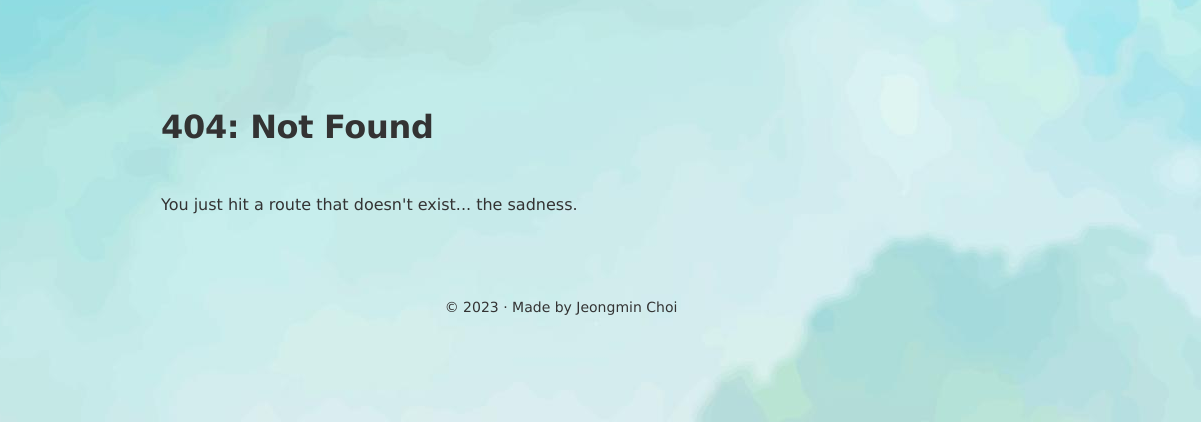
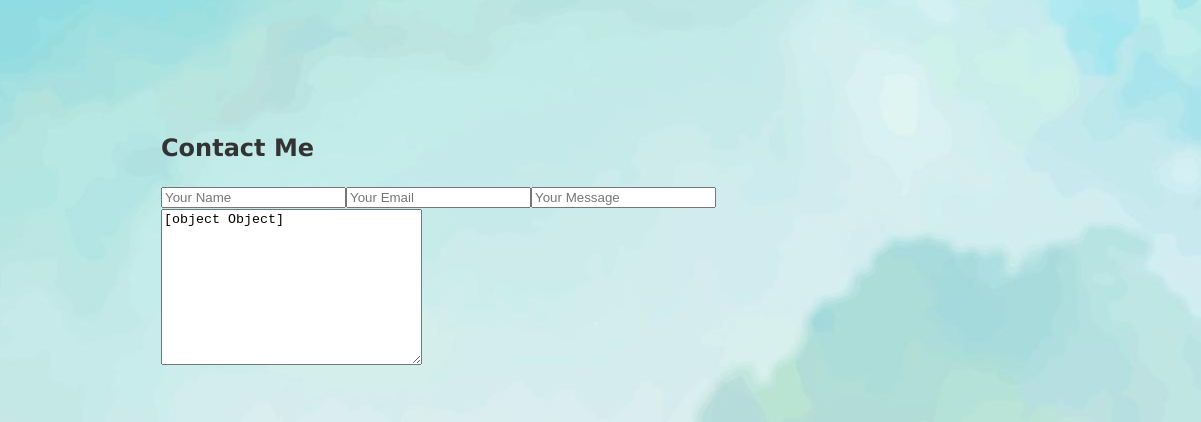
Before and after one commit to JeongminJamie/jeongmin-website, a Gatsby site: page /contact in a window 1280 px wide. Before the commit this address had no page. Shown: the part 106-528 px from the top of the page, 79-1280 px from the left. Built offline with nearby package versions, Linux system fonts and the light colour scheme; Gatsby itself is replaced by a stand-in of ours.

Commit message:
working on an addition of email API

```diff
--- a/src/pages/contact.js
+++ b/src/pages/contact.js
@@ -1,14 +1,68 @@
-import * as React from "react"
+import { React, useRef } from "react"
 
 import Layout from "../components/layout"
 import Seo from "../components/seo"
 
-const Contact = () => (
-  <Layout>
-    <h1>404: Not Found</h1>
-    <p>You just hit a route that doesn&#39;t exist... the sadness.</p>
-  </Layout>
-)
+const Contact = () => {
+  const form = useRef()
+
+  const sendEmail = e => {
+    e.preventDefault()
+
+    emailjs
+      .sendForm(
+        "YOUR_SERVICE_ID",
+        "YOUR_TEMPLATE_ID",
+        form.current,
+        "YOUR_PUBLIC_KEY"
+      )
+      .then(
+        result => {
+          console.log(result.text)
+        },
+        error => {
+          console.log(error.text)
+        }
+      )
+  }
+
+  return (
+    <Layout>
+      <div className="contactContainer">
+        <h2 className="--text--center">Contact Me</h2>
+        <form
+          ref={form}
+          onSubmit={sendEmail}
+          className="--form-control --card --flex-center --dir-column"
+        >
+          <input
+            type="text"
+            placeholder="Your Name"
+            name="user_name"
+            required
+          />
+          <input
+            type="email"
+            placeholder="Your Email"
+            name="user_email"
+            required
+          />
+          <input
+            type="text"
+            placeholder="Your Message"
+            name="user_message"
+            required
+          />
+          <textarea name="message" cols="30" rows="10">
+            <button type="submit" className="--btn --btn-primary">
+              Submit
+            </button>
+          </textarea>
+        </form>
+      </div>
+    </Layout>
+  )
+}
 
 export const Head = () => <Seo title="404: Not Found" />
 
```
